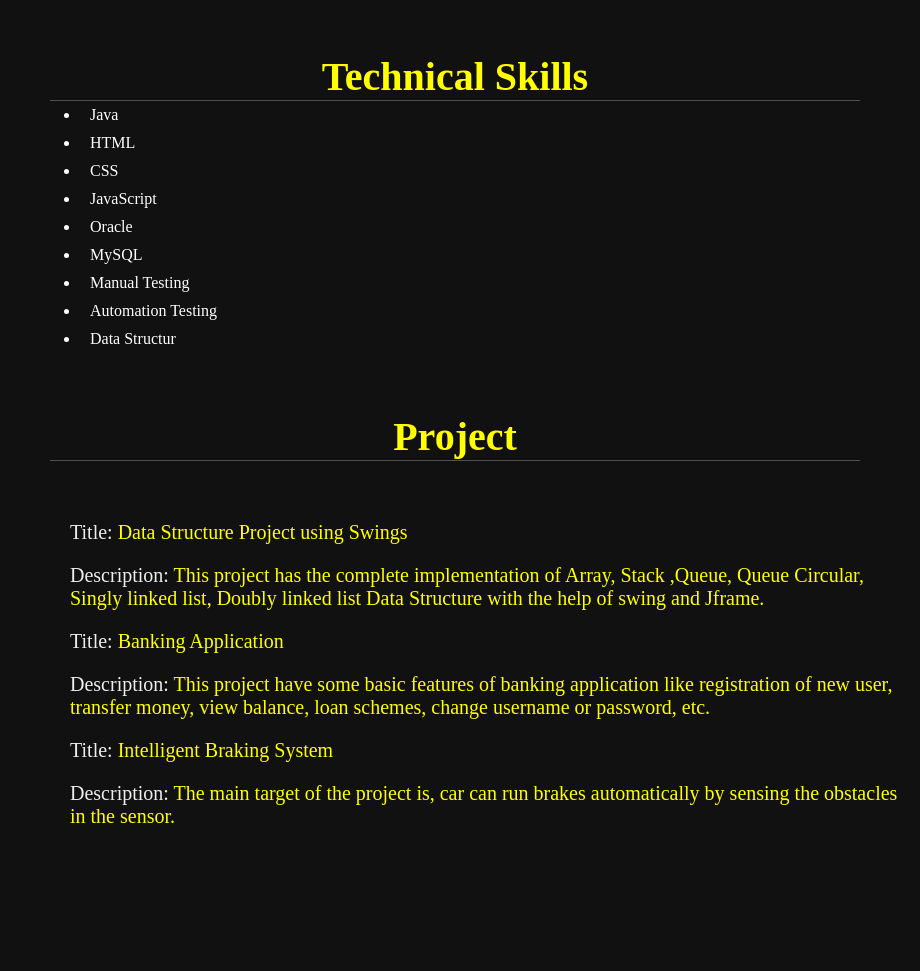
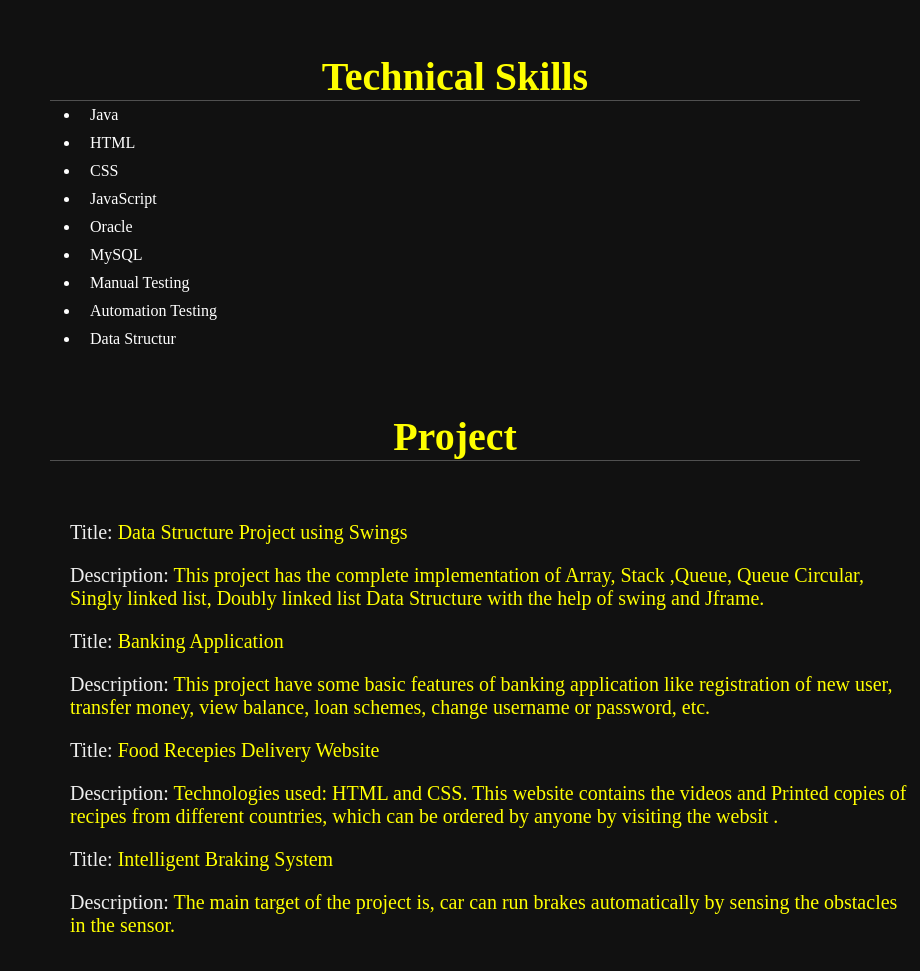
Before and after one commit to vaibhavkoyadwar/Portfolio, a plain HTML site: page index.html in a window 1280 px wide. Shown: the part 917-1888 px from the top of the page, without its empty margins (360-1280 px from the left). Before the commit the page ends 1805 px from the top, so only its background shows below. Drawn offline with Linux system fonts and the light colour scheme.

Commit message:
Update Index.html

```diff
--- a/index.html
+++ b/index.html
@@ -106,6 +106,12 @@ money, view balance, loan schemes, change username
 or password, etc.
 
 </h3>
+            <h3><span>Title: </span>Food Recepies Delivery Website</h3>
+<h3><span>Description: </span>Technologies used: HTML and CSS.
+     This website contains the videos and Printed copies of
+    recipes from different countries, which can be ordered
+    by anyone by visiting the websit .
+</h3>
 
     <h3><span>Title: </span>Intelligent Braking System</h3>
     <h3><span>Description: </span>The main target of the project is, car can run brakes
```
